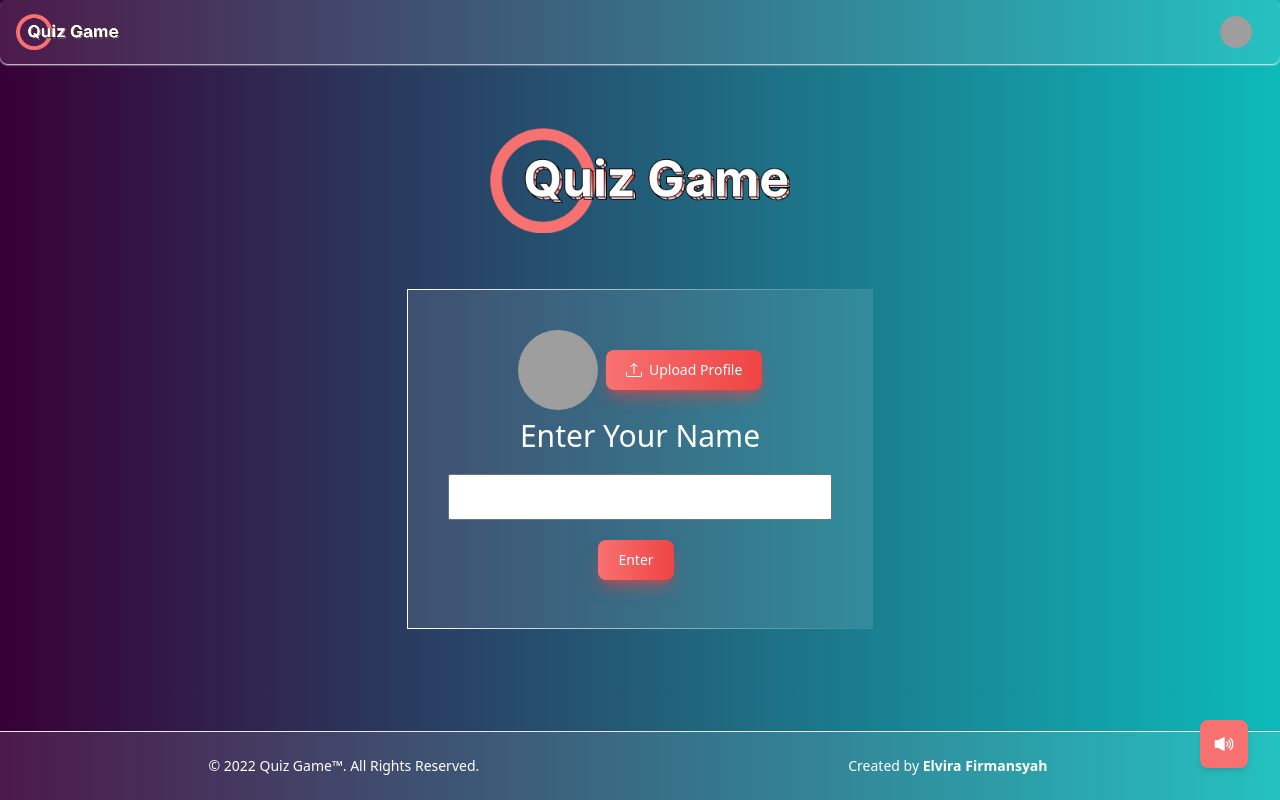
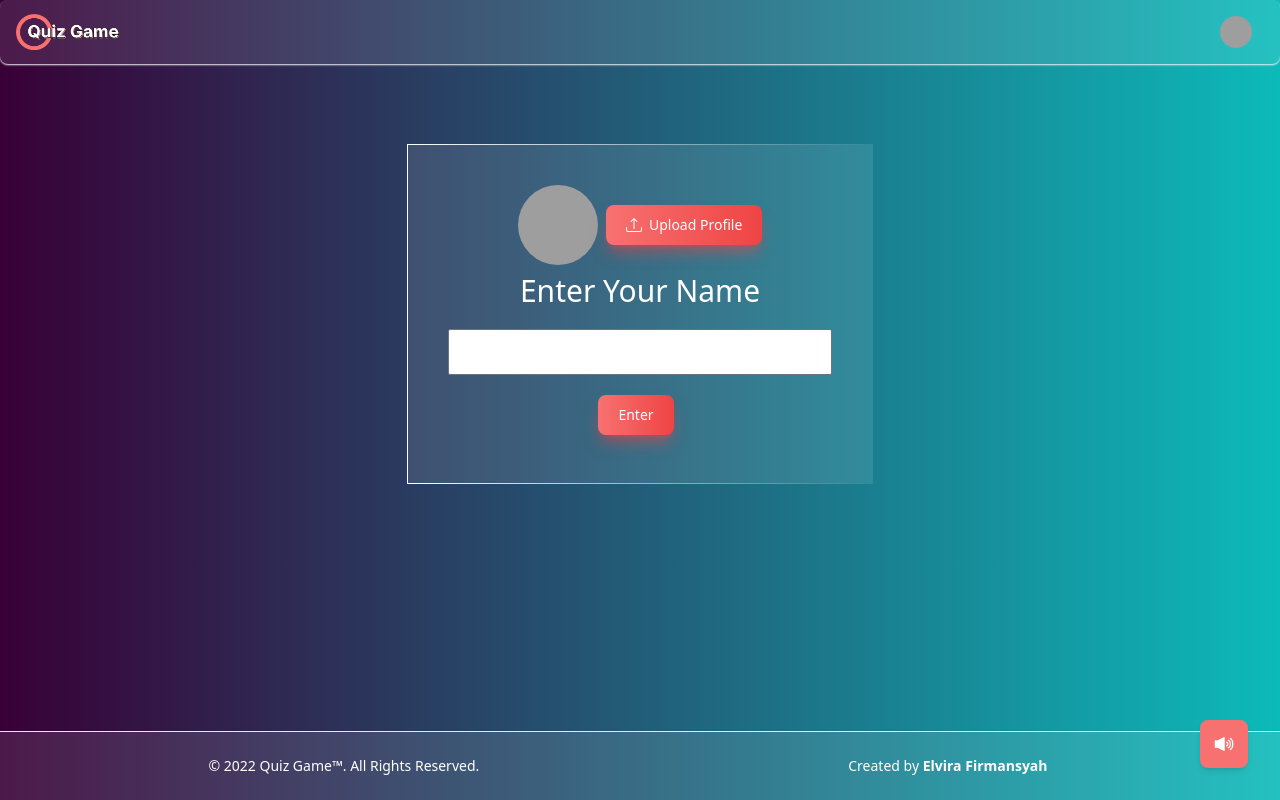
Before and after one commit to elvirafimansyah/quiz-app, a plain HTML site: page index.html in a window 1280 px wide. Drawn offline with nearby package versions, Linux system fonts and the light colour scheme; grey boxes are pictures that could not be loaded.

Commit message:
fix: name page ui

```diff
--- a/index.html
+++ b/index.html
@@ -113,8 +113,7 @@
         </div>
       </div>
   </nav>
-  <section id="name" class="my-16 text-white flex flex-col justify-center items-center hidden">
-    <img src="src/img/brand.png" class="text-center mb-14" alt="brand name" width="300">
+  <section id="name" class="my-20 text-white flex flex-col justify-center items-center hidden">
     <div class="content-name  flex flex-col bg-glass p-10  text-center justify-center items-center border "
       style="border-image-slice: 1; border-image-source: linear-gradient(to left,  rgb(255,255,255,0), #fff);">
       <div class="flex items-center mb-2">
```
Also changed, not shown: profile.html (+1 -2 lines).
